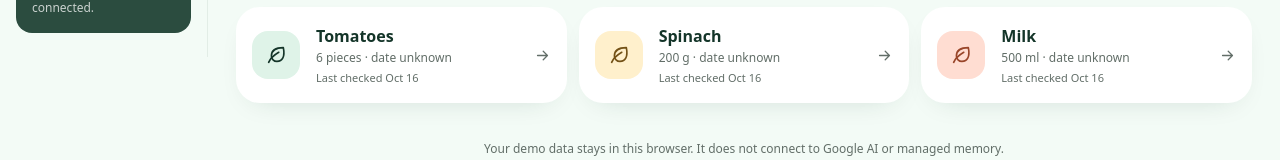
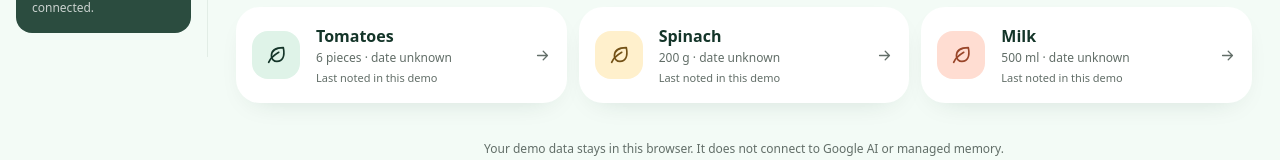
Before and after one commit to aashikvilla/ecoloop, a Next.js app in the folder frontend/: page / in a window 1280 px wide. Shown: the part 743-903 px from the top of the page. Built offline with nearby package versions, Linux system fonts and the light colour scheme.

Commit message:
Avoid live date formatting during Home prerender

```diff
--- a/frontend/src/app/page.tsx
+++ b/frontend/src/app/page.tsx
@@ -56,7 +56,7 @@ export default function HomePage() {
       {items.length === 0 ? <Card className="p-6 text-center"><p className="font-semibold text-primary">Your demo kitchen is empty</p><p className="mt-1 text-sm text-muted">Add a food item when you are ready.</p><Link href="/kitchen/add" className="mt-3 inline-flex min-h-11 items-center justify-center rounded-full bg-primary px-5 text-sm font-bold text-white">Add food</Link></Card> : <div className="grid gap-3 sm:grid-cols-2 lg:grid-cols-3">
         {attentionItems.map((item, index) => <Link key={item.id} href={`/kitchen/items/${encodeURIComponent(item.id)}`} className="group"><Card className="flex min-h-24 items-center gap-4 p-4 transition-transform group-hover:-translate-y-0.5">
           <span className={`flex size-12 shrink-0 items-center justify-center rounded-2xl ${index === 0 ? "bg-primary-soft text-primary" : index === 1 ? "bg-tertiary-soft text-tertiary" : "bg-secondary-soft text-secondary"}`}><Icon name="leaf" size={22}/></span>
-          <span className="min-w-0 flex-1"><span className="block truncate font-bold text-primary">{item.name}</span><span className="mt-0.5 block text-xs text-muted">{amountLabel(item.amount, item.unit)} · date unknown</span><span className="mt-1 block text-[11px] font-medium text-muted">Last checked {new Date(item.observedAt).toLocaleDateString(undefined, { month: "short", day: "numeric" })}</span></span>
+          <span className="min-w-0 flex-1"><span className="block truncate font-bold text-primary">{item.name}</span><span className="mt-0.5 block text-xs text-muted">{amountLabel(item.amount, item.unit)} · date unknown</span><span className="mt-1 block text-[11px] font-medium text-muted">Last noted in this demo</span></span>
           <Icon name="arrow" size={17} className="shrink-0 text-muted transition-transform group-hover:translate-x-0.5"/>
         </Card></Link>)}
       </div>}
```
